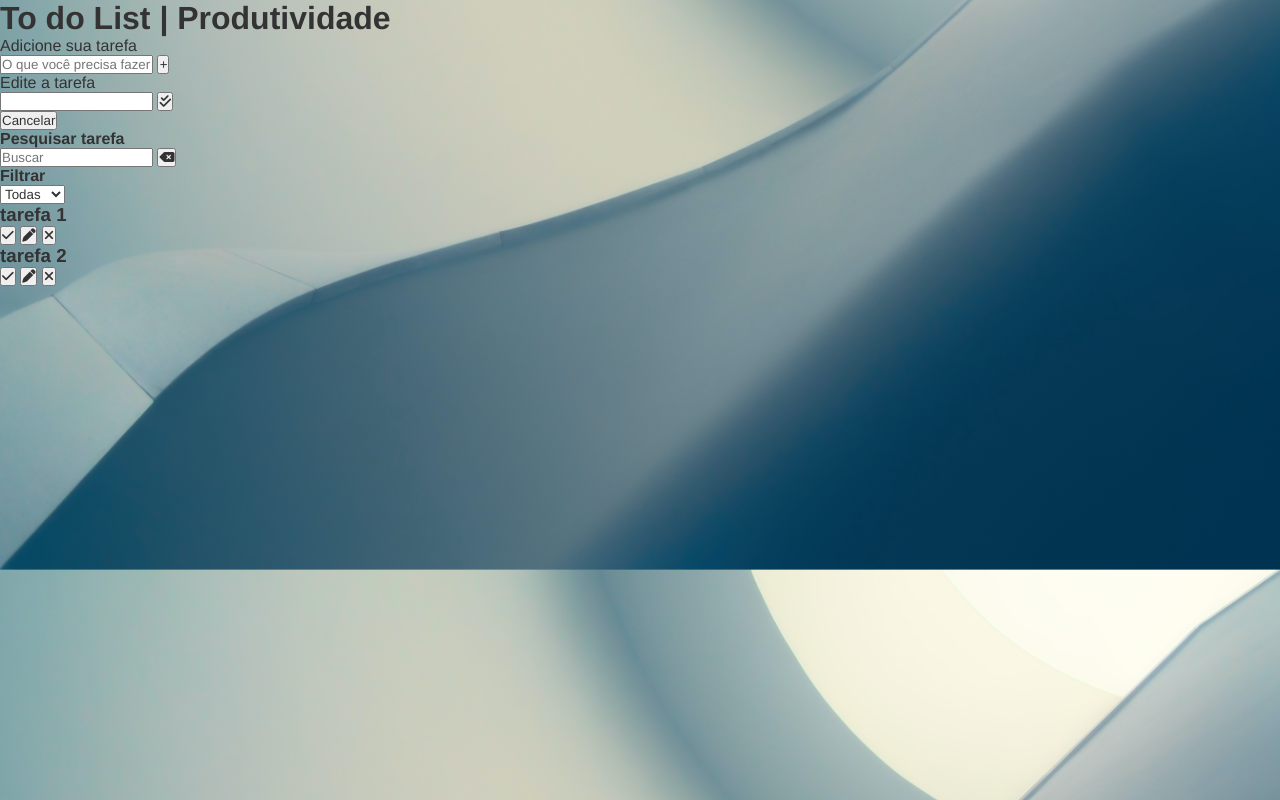
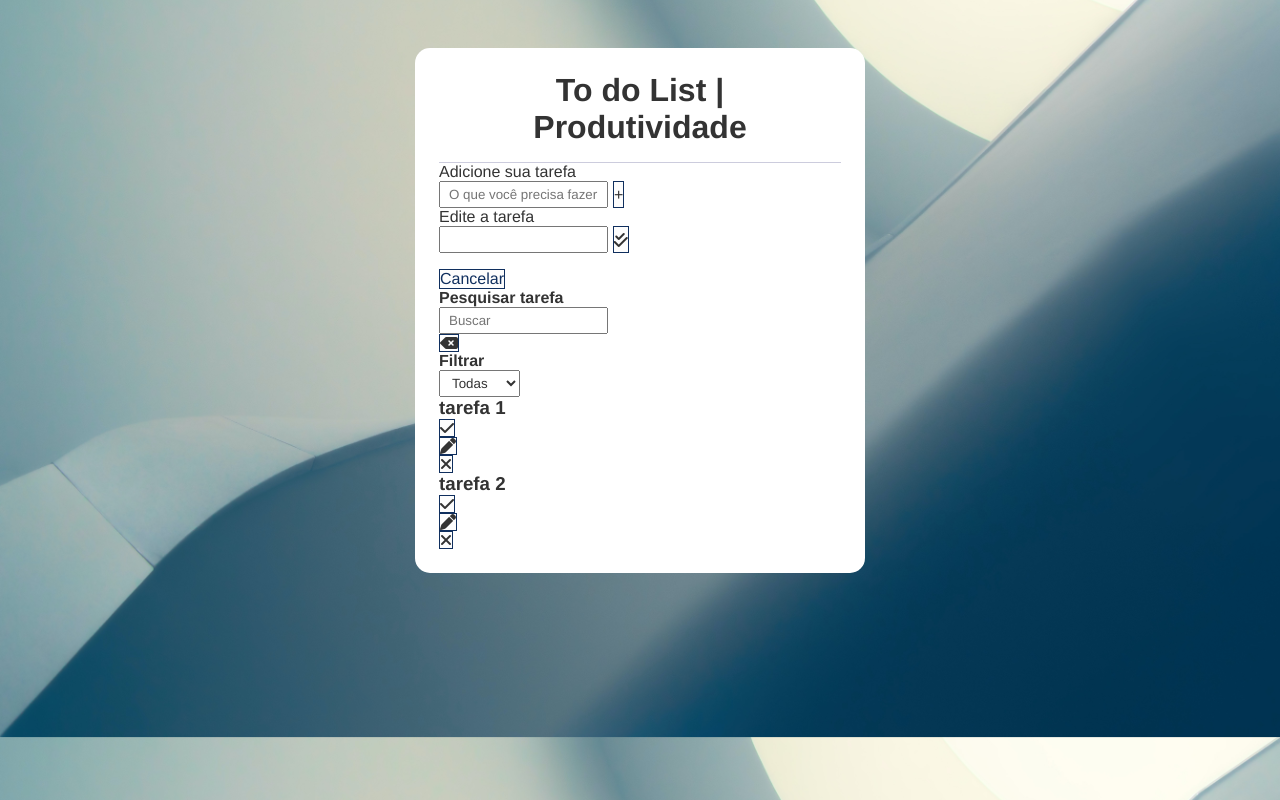
Before and after one commit to thainazanfolin/to-do-list-js, a plain HTML site: page index.html in a window 1280 px wide. Drawn offline with Linux system fonts and the light colour scheme.

Commit message:
continuando css

```diff
--- a/css/style.css
+++ b/css/style.css
@@ -12,5 +12,74 @@ body {
     background-image: url("../img/background.jpg");
     background-position: center;
     background-size: cover;
+}
+
+button {
+    background-color: #fdfdfd;
+    color:#102f5e;
+    border: 1px solid #102f5e;
+    padding: .3rem, .6rem;
+    font-size: 1rem;
+    cursor: pointer;
+    display: flex;
+    justify-content: center;
+    align-items: center;
+    transition: 0.4s;
 
 }
+
+button:hover {
+    background-color: #102f5e
+    color: #FFF
+}
+
+button:hover > i{ /*i refere-se ao icone */
+    color: #FFF
+}
+
+button i{
+    color: #102f5e
+    pointer-events: none;
+}
+
+input, select{
+    padding: 0.25rem 0.5rem;
+
+}
+
+.hide{
+    display: none;
+}
+
+.to-do-container{
+    max-width: 450px;
+    margin: 3rem auto;
+    background-color: #FFF;
+    padding: 1.5rem;
+    border-radius: 15px;
+}
+
+.to-do-container header{
+    text-align: center;
+    padding: 0 1rem 1rem;
+    border-bottom: 1px solid #ccd;
+
+}
+
+.to-do-form p, .edit-form p{
+    margin-bottom: 0.5rem;
+    font-weight: bold;
+
+}
+
+.form-control{
+    display: flex;
+}
+
+.form-control input {
+    margin-right: 0.3rem;
+}
+
+#cancel-edit-btn{
+    margin-top: 1rem;
+}
```
